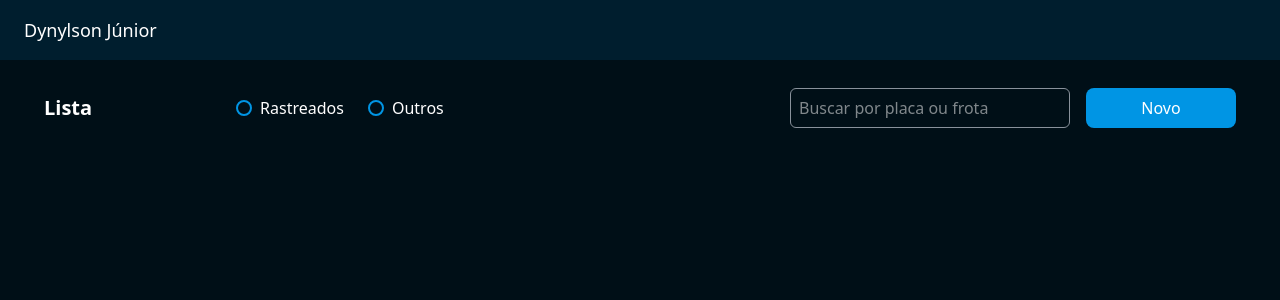
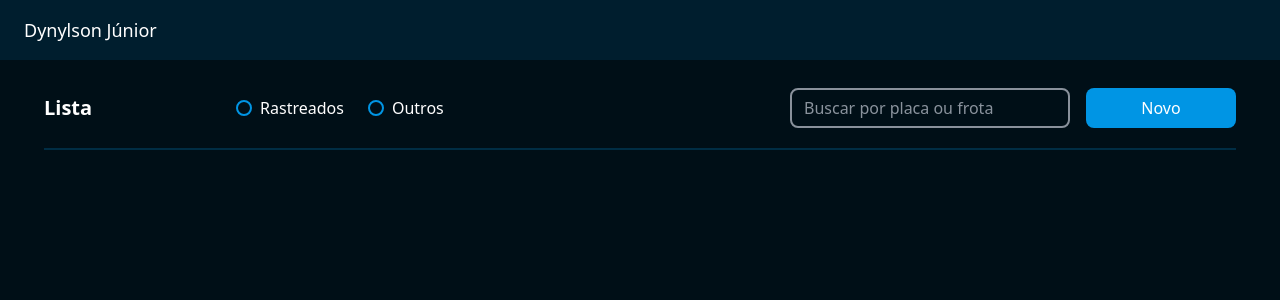
Before and after one commit to Dynylson/control361, a React (Vite) app: page / in a window 1280 px wide. Shown: the top 300 px of the page. Built offline with nearby package versions, Linux system fonts and the light colour scheme.

Commit message:
feat: adicionar estilizações

```diff
--- a/src/components/VehicleToolbar/components/CustomRadioButton/index.tsx
+++ b/src/components/VehicleToolbar/components/CustomRadioButton/index.tsx
@@ -30,7 +30,7 @@ export function CustomRadioGroup({ options, value, onChange, name }: CustomRadio
                     onChange={() => onChange(option.value)}
                     className="hidden"
                 />
-                <span className="text-white">{option.label}</span>
+                <span className="text-white font-medium">{option.label}</span>
                 </label>
             ))}
         </div>
--- a/src/components/VehicleToolbar/index.tsx
+++ b/src/components/VehicleToolbar/index.tsx
@@ -2,7 +2,7 @@ import { VehicleType } from "./components/VehicleType";
 
 export function VehicleToolbar() {
     return (
-        <section className="flex justify-between items-center">
+        <section className="flex justify-between items-center border-b-2 border-[#002D44] pb-5">
             <div className="flex items-center gap-36">
                 <h2 className="text-[1.25rem] font-semibold">Lista</h2>
                 <VehicleType />
@@ -12,11 +12,16 @@ export function VehicleToolbar() {
                 type="text"
                 placeholder="Buscar por placa ou frota"
                 className="
-                    border-1 border-[#89919B] rounded-md p-2 focus:outline-none
-                    focus:border-[#0095E4] focus:ring-1 focus:ring-[#0095E4]
-                    w-[280px] h-[40px]"
+                    border-2 border-[#89919B] rounded-lg p-3 focus:outline-none
+                    focus:border-[#0095E4] focus:ring-[1px] focus:ring-[#0095E4]
+                    w-[280px] h-[40px] text-[#8A939D] placeholder-[#8A939D]"
                 />
-                <button className="bg-[#0095E4] w-[150px] h-[40px] rounded-lg cursor-pointer">Novo</button>
+                <button className="
+                    bg-[#0095E4] w-[150px] h-[40px] rounded-lg cursor-pointer
+                    transition duration-200 hover:brightness-110"
+                >
+                    Novo
+                </button>
             </div>
         </section>
     )
```
